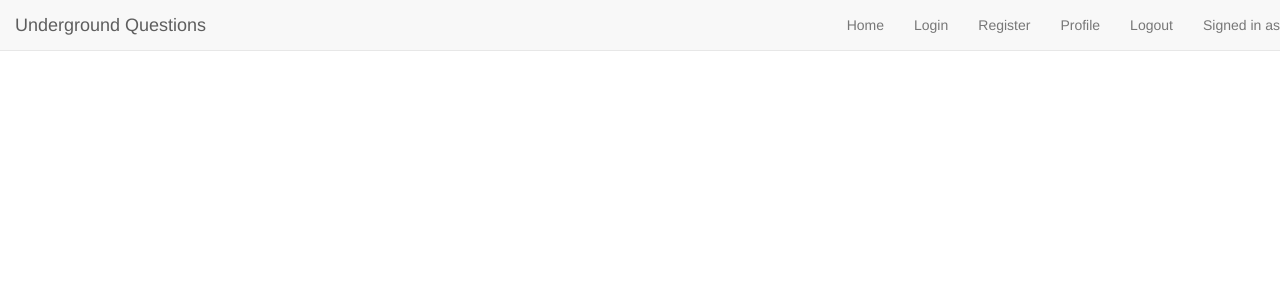
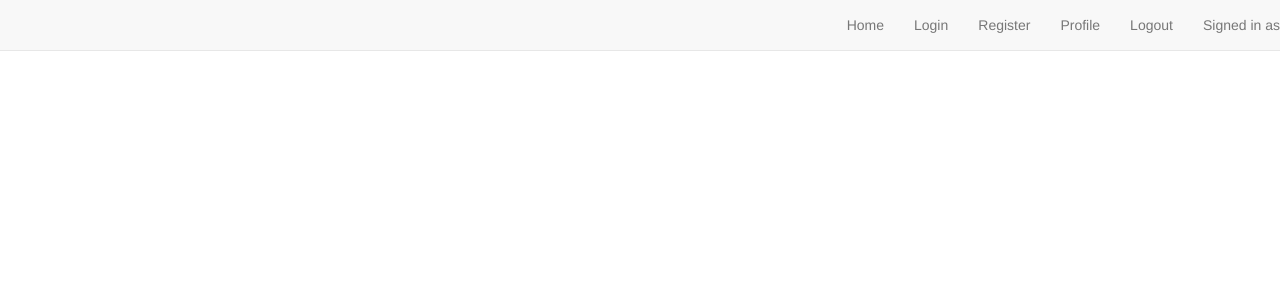
Before and after one commit to zameron/question-box, a Django app: page /stack/ in a window 1280 px wide. Shown: the top 300 px of the page. Run offline with Django 3.2, Linux system fonts and the light colour scheme; some libraries are stand-ins or nearby versions.

Commit message:
heroku setting up html

```diff
--- a/stack/templates/stack.html
+++ b/stack/templates/stack.html
@@ -19,7 +19,7 @@
                   <span class="icon-bar"></span>
                   <span class="icon-bar"></span>
                 </button>
-                <a class="navbar-brand" href="{% url 'home' %}">Underground Questions</a>
+                <a class="navbar-brand" href=""></a>
               </div>
 
               <div class="collapse navbar-collapse" id="bs-navbar-collapse-1">
```
